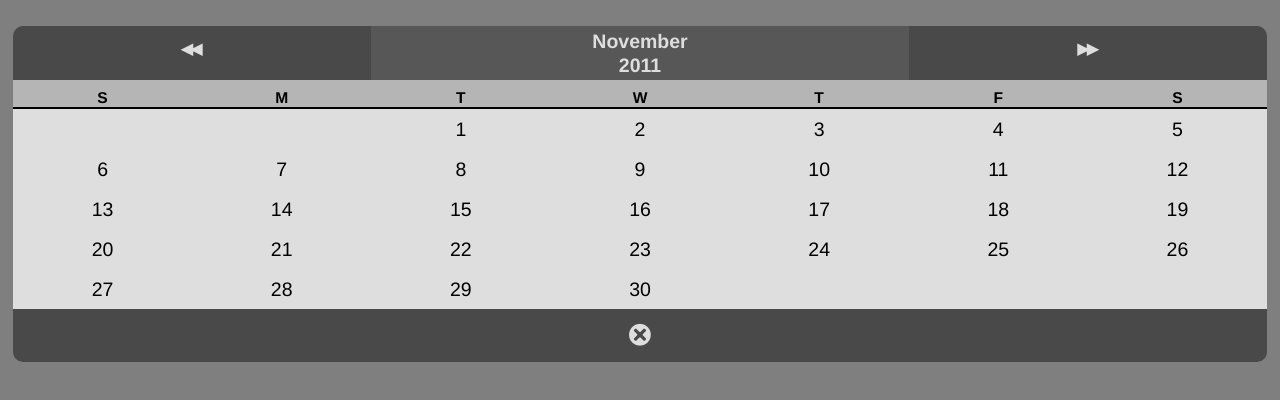
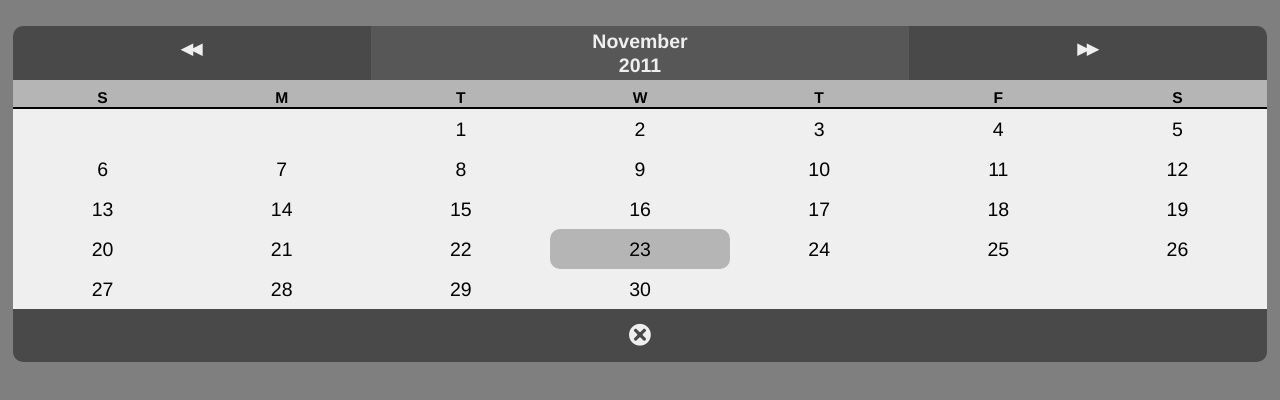
Before and after one commit to tapquo/lungo.thirdparties, a website: page DatePicker/Examples/DPexample.html in a window 1280 px wide. Both pictures are taken after a click on the button "Show Calendar". Drawn offline with Linux system fonts and the light colour scheme.

Commit message:
Visual changes on datepicker

```diff
--- a/DatePicker/lungo.sugar.datepicker.css
+++ b/DatePicker/lungo.sugar.datepicker.css
@@ -1,13 +1,15 @@
 table.datepicker{width:100%;border-collapse:collapse;text-align:center;}
 tr.weekdays{font-size:1.2em;}
 tr.weekdays td{padding-top:0.5em;font-weight:bold;border-bottom-style:solid;border-bottom-width:2px;text-align:center;background-color:#b5b5b5;}
-td.pickerarrow{background-color:#494949;text-align: center;color:#dedede;font-weight:bold;padding-top: 1em;padding-bottom: 1em;}
+td.pickerarrow{background-color:#494949;text-align: center;color:#efefef;font-weight:bold;padding-top: 1em;padding-bottom: 1em;}
 td.pickerleft{border-top-left-radius:10px;-moz-border-radius-topleft:10px;-webkit-border-top-left-radius:10px;}
 td.pickerright{border-top-right-radius:10px;-moz-border-radius-topright:10px;-webkit-border-top-ritght-radius:10px;}
-td.pickermonth{background-color:#575757;padding:3px;text-align: center;color:#dedede;font-weight:bold;font-size: 1.5em;}
-td.datePickerDay{text-align:center;padding:8px;font-size: 1.5em;background-color:#dedede;}
-tr.pickerhead td{color:#dedede;}
-tr.pickerfooter td{background-color:#494949;color:#dedede;border-top-color:#dedede;border-width:2px;border-bottom-right-radius:10px;-moz-border-radius-bottomright:10px;-webkit-border-bottom-right-radius:10px;border-bottom-left-radius:10px;-moz-border-radius-bottomleft:10px;-webkit-border-bottom-left-radius:10px;font-weight:bold;text-align:center;padding-top: 1em;padding-bottom: 1em;}
+td.pickermonth{background-color:#575757;padding:3px;text-align: center;color:#efefef;font-weight:bold;font-size: 1.5em;}
+td.datePickerDay{text-align:center;padding:8px;font-size: 1.5em;background-color:#efefef;}
+tr.pickerhead td{color:#efefef;}
+tr.pickerfooter td{background-color:#494949;color:#efefef;border-top-color:#efefef;border-width:2px;border-bottom-right-radius:10px;-moz-border-radius-bottomright:10px;-webkit-border-bottom-right-radius:10px;border-bottom-left-radius:10px;-moz-border-radius-bottomleft:10px;-webkit-border-bottom-left-radius:10px;font-weight:bold;text-align:center;padding-top: 1em;padding-bottom: 1em;}
 tr.datePickerDay{color:black;}
+td.datePickerToday{text-align:center;font-size: 1.5em;background-color:#efefef;}
+div.today{padding-top:8px;padding-bottom:8px;background-color:#b5b5b5;border-radius:10px;-moz-border-radius:10px;-webkit-border-radius:10px;height:100%;width:100%;}
 .dateContainer{position:absolute;width:100%;height:100%;z-index:3;background-color: rgba(0, 0, 0, 0.5);}
 .dateContainer .datePickerObject{position:relative;margin:2em 1em auto 1em;z-index:2;}
--- a/DatePicker/lungo.sugar.datepicker.js
+++ b/DatePicker/lungo.sugar.datepicker.js
@@ -3,7 +3,7 @@
  *
  * @namespace LUNGO.Sugar
  * @class DatePicker
- * @version 1.0
+ * @version 1.1
  *
  * @author Iñigo Gonzalez Vazquez <ingonza85@gmail.com> || @haas85
  */
@@ -53,6 +53,7 @@ var createMonthCalendar = function(dateObject,locale){
 }
 
 var createHTMLDP = function(locale,month,year, dateArray){
+	var date = new Date();
 	var htmlCode = '<table class="datepicker" id="datePickerId" border="0" cellspacing="0">';
 	var calendarType = eval(calendarInfo[locale]);
 	htmlCode += '<tr class="pickerheader">';
@@ -64,6 +65,21 @@ var createHTMLDP = function(locale,month,year, dateArray){
 			htmlCode += '<td>' + calendarType.weekDays[i] + '</td>';
 	}
 	htmlCode += '</tr>';
+	if(date.getMonth()==month){
+		for(var j = 0; j < dateArray.length;j++){
+				htmlCode += '<tr class="calendardays">';
+				for(var z = 0; z < dateArray[j].length;z++){
+					if(null!=dateArray[j][z])
+						if (dateArray[j][z]==date.getDate())
+							htmlCode += '<td class="datePickerToday" onclick="LUNGO.Sugar.DatePicker.executeCallback('+dateArray[j][z]+','+month+','+year+')"><div class="today">' + dateArray[j][z] + '</div></td>';
+						else
+							htmlCode += '<td class="datePickerDay" onclick="LUNGO.Sugar.DatePicker.executeCallback('+dateArray[j][z]+','+month+','+year+')">' + dateArray[j][z] + '</td>';
+					else
+						htmlCode += '<td class="datePickerDay"></td>';
+				}
+				htmlCode += '</tr>';
+		}
+	}else{
 		for(var j = 0; j < dateArray.length;j++){
 				htmlCode += '<tr class="calendardays">';
 				for(var z = 0; z < dateArray[j].length;z++){
@@ -73,6 +89,7 @@ var createHTMLDP = function(locale,month,year, dateArray){
 						htmlCode += '<td class="datePickerDay"></td>';
 				}
 				htmlCode += '</tr>';
+		}
 	}
 	htmlCode += '<tr class="pickerfooter" onclick="LUNGO.Sugar.DatePicker.hide()"><td colspan=7><span class="big icon cancel" style="font-size:2em;"></span></td></tr>';
 	htmlCode += '</table>';
@@ -98,6 +115,7 @@ var executeCallback = function(day, month, year){
 
 var startDatepicker = function(locale,callback){
 	theCallback = callback;
+	actualDate.setDate(1);
 	var weekArray = createMonthCalendar(actualDate,locale);
 	show(createHTMLDP(locale,actualDate.getMonth(),actualDate.getFullYear(),weekArray));
 }
```
Lines whose indentation alone changed are shown as unchanged.
